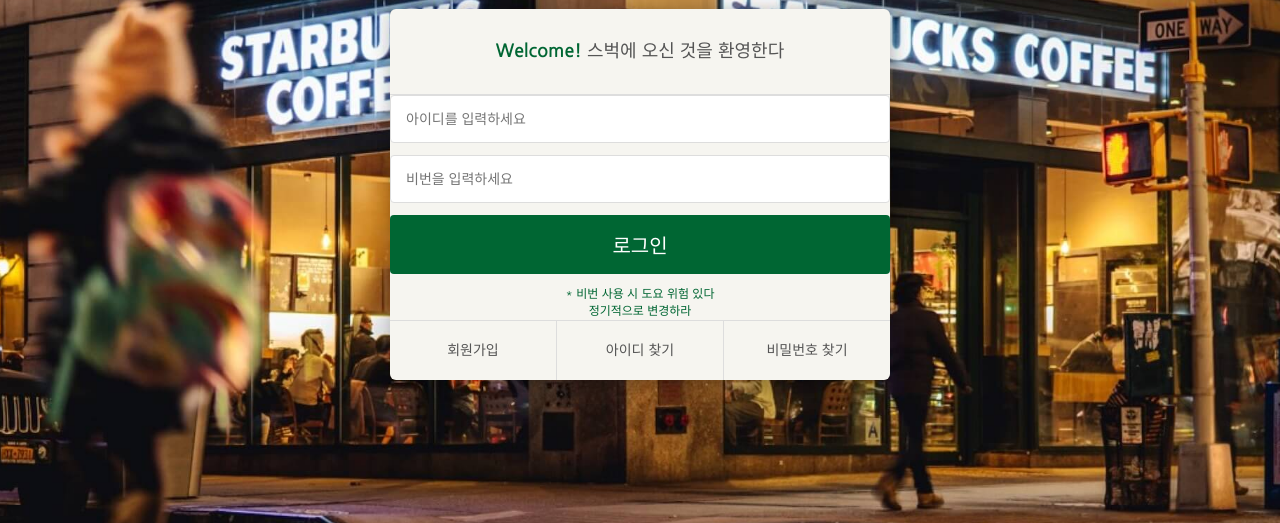
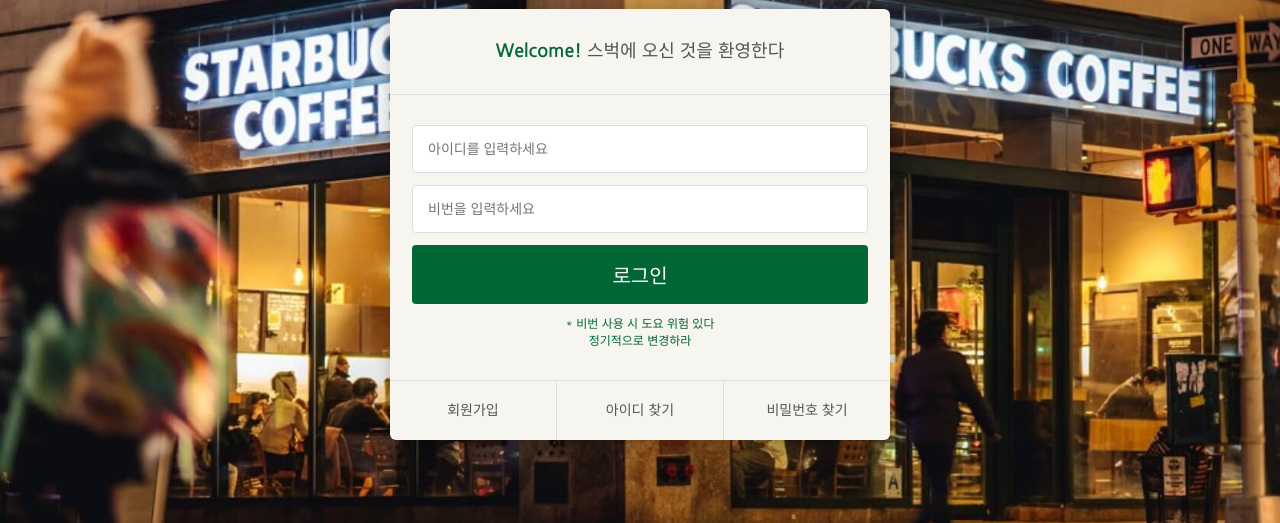
Before and after one commit to medialdr/starbucks, a plain HTML site: page signin/index.html in a window 1280 px wide. Shown: the part 277-800 px from the top of the page. Drawn offline with nearby package versions, Linux system fonts and the light colour scheme.

Commit message:
로그인 페이지 수정

```diff
--- a/css/signin.css
+++ b/css/signin.css
@@ -40,11 +40,11 @@
 }
 
 .signin__card form {
-  padding: 30px 2ppx;
+  padding: 30px 22px;
 }
 
 .signin__card form input {
-    width: 100%;
+  width: 100%;
   margin-bottom: 12px;
   padding: 15px;
   border: 1px solid #ddd;
```
